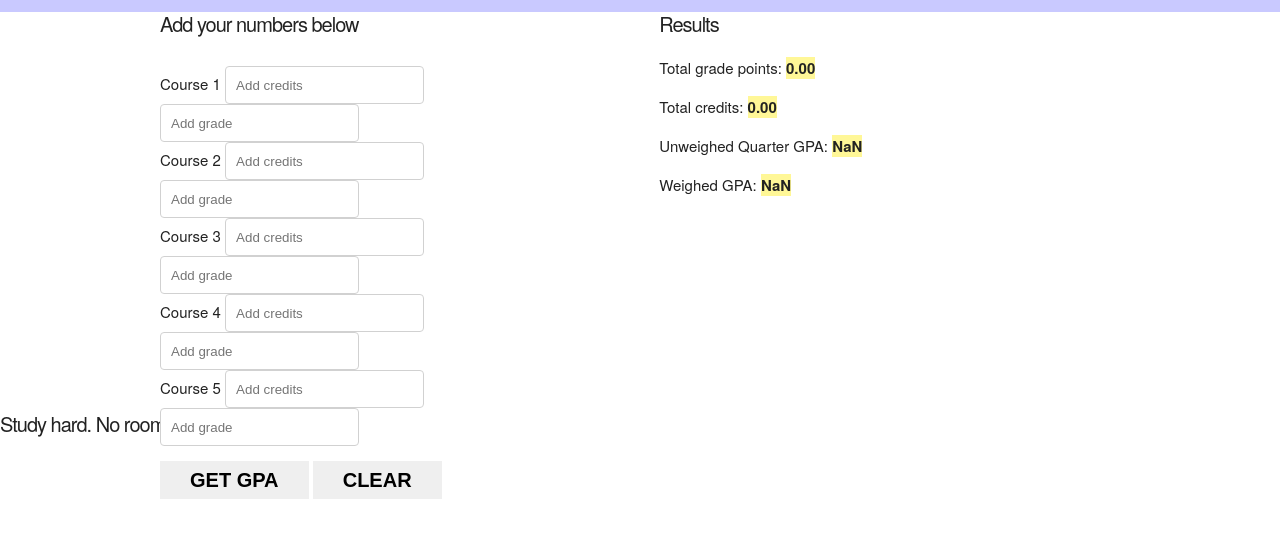
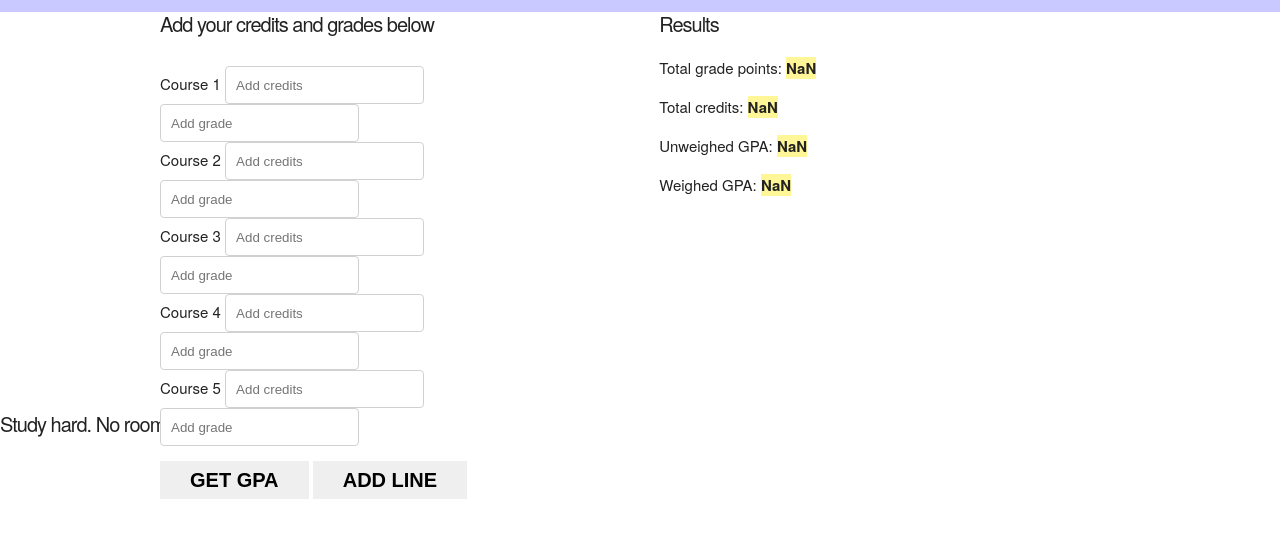
Before and after one commit to satuba/gpa-calculator, a plain HTML site: page index.html in a window 1280 px wide. Both pictures are taken after a click on the button "GET GPA". Shown: the part 38-576 px from the top of the page. Drawn offline with nearby package versions, Linux system fonts and the light colour scheme.

Commit message:
add line 6

```diff
--- a/index.html
+++ b/index.html
@@ -4,7 +4,6 @@
   <title>GPA Calculator</title>
   <link href="style.css" rel="stylesheet" type="text/css" media="screen"/>
   <link href='http://fonts.googleapis.com/css?family=Righteous' rel='stylesheet' type='text/css'>
-  <link rel="stylesheet" href="animate.css">
   <meta charset="utf-8">
   <meta http-equiv="X-UA-Compatible" content="IE=edge">
   <meta name="viewport" content="width=device-width, initial-scale=1">
@@ -15,7 +14,7 @@
   </header>
   <main class="container">
     <section class="sections input">
-      <h1>Add your numbers below</h1>
+      <h1>Add your credits and grades below</h1>
       <form class="animated bounce">
         <div>Course 1
           <input placeholder="Add credits" type="number" class="credit" id="c1" name="Course1credit">
@@ -39,13 +38,13 @@
         </div>
       </form>
       <button type="button" id="calculateButton">Get GPA</button>
-      <button type="button" value="Reload Window" onclick="window.location.reload()">Clear</button>
+      <button type="button" id="addLineButton">Add line</button>
     </section>
     <section class="sections results">
       <h1>Results</h1>
       <p>Total grade points: <span id="gradepointsOutput"></span></p>
       <p>Total credits: <span id="totalcreditsOutput"></span></p>
-      <p>Unweighed Quarter GPA: <span id="gpa"></span></p>
+      <p>Unweighed GPA: <span id="gpa"></span></p>
       <p>Weighed GPA: <span id="weighGpa"></span></p>
     </section>
   </main>
--- a/script.js
+++ b/script.js
@@ -9,15 +9,17 @@ function calculate() {
 		$C4Gr = $("#g4").val()*1,
 		$C5Cr = $("#c5").val()*1,
 		$C5Gr = $("#g5").val()*1,
+    $C6Cr = $("#c6").val()*1,
+    $C6Gr = $("#g6").val()*1,
 		gradePoints,
 		totalCredits,
 		weighedGpa,
     gpa,
-    gradeArray = [$C1Gr, $C2Gr, $C3Gr, $C4Gr, $C5Gr],
+    gradeArray = [$C1Gr, $C2Gr, $C3Gr, $C4Gr, $C5Gr, $C6Gr],
     gradeArrayNoNulls = [],
     howManyGrades;
-    totalCredits= (Math.floor($C1Cr + $C2Cr + $C3Cr + $C4Cr + $C5Cr)).toFixed(2);
-    gradePoints = (Math.floor($C1Gr + $C2Gr + $C3Gr + $C4Gr + $C5Gr)).toFixed(2);
+    totalCredits= (Math.floor($C1Cr + $C2Cr + $C3Cr + $C4Cr + $C5Cr + $C6Cr)).toFixed(2);
+    gradePoints = (Math.floor($C1Gr + $C2Gr + $C3Gr + $C4Gr + $C5Gr + $C6Gr)).toFixed(2);
     howManyCourses = function(){
       for (i = 0; i < gradeArray.length; i++) {
         if (gradeArray[i] !== 0){
@@ -26,7 +28,7 @@ function calculate() {
       }
     };
     howManyCourses();
-    weighedGpa = ((Math.floor($C1Cr * $C1Gr + $C2Cr * $C2Gr + $C3Cr * $C3Gr + $C4Cr * $C4Gr + $C5Cr * $C5Gr)) / totalCredits).toFixed(2);
+    weighedGpa = ((Math.floor($C1Cr * $C1Gr + $C2Cr * $C2Gr + $C3Cr * $C3Gr + $C4Cr * $C4Gr + $C5Cr * $C5Gr + $C6Cr * $C6Gr)) / totalCredits).toFixed(2);
     gpa = (gradePoints / gradeArrayNoNulls.length).toFixed(2);
 	$("#gradepointsOutput").empty().append("<span class='resultValue'>" + gradePoints + " </span class='resultValue'>");
 	$("#totalcreditsOutput").empty().append("<span class='resultValue'>" + totalCredits + " </span class='resultValue'>");
@@ -35,3 +37,10 @@ function calculate() {
 }
 
 $("#calculateButton").on("click", calculate);
+
+$("#addLineButton").one("click", function(){
+  $("form") .append('<div>Course 6 \
+          <input placeholder="Add credits" type="number" class="credit" id="c6" name="CourseNcredit"> \
+          <input placeholder="Add grade" type="number" class="grade" id="g6" name="CourseNgrade"> \
+          </div>');
+});
```
